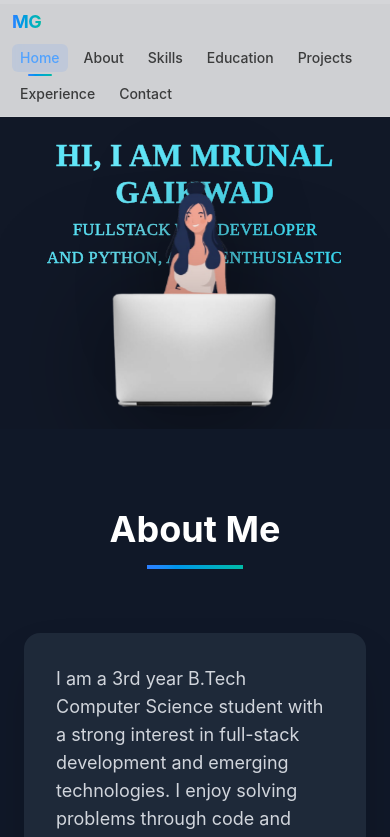
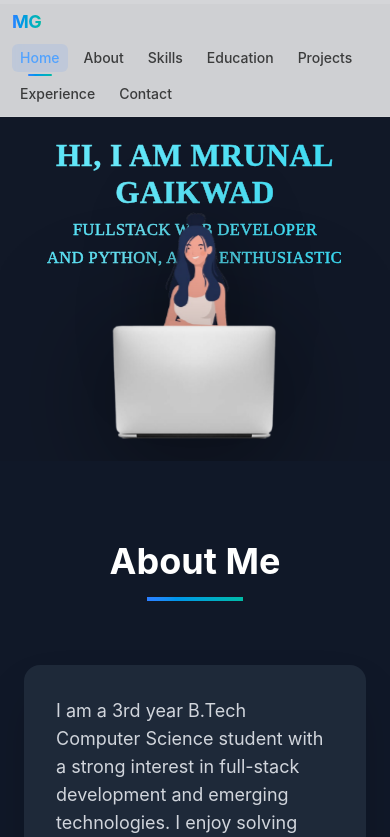
Before and after one commit to Mrunalgaikwad002/Mrunal_Gaikwad-Portfolio, a Next.js app: page / in a window 390 px wide. Shown: the top 837 px of the page. Built offline with nearby package versions, Linux system fonts and the light colour scheme.

Commit message:
responsiveness completed

```diff
--- a/src/app/globals.css
+++ b/src/app/globals.css
@@ -275,7 +275,7 @@ html, body {
 /* Mobile-specific refinements for Hero so all content fits on screen */
 @media (max-width: 480px) {
   /* Ensure navbar has room and content starts below it */
-  #home { padding-top: 64px; min-height: auto; padding-bottom: 16px; }
+  #home { padding-top: 64px; min-height: auto; padding-bottom: 48px; }
 
   .hero-bg { padding: 16px 16px 0 16px; }
 
@@ -301,25 +301,28 @@ html, body {
     bottom: auto;
     width: 100%;
     aspect-ratio: auto;
-    margin: 12px auto 0;
+    margin: 112px auto 0; /* push images further down on mobile */
   }
+  .laptop-img { margin-top: 20px; }
   .avatar-img {
     position: static;
     left: auto;
     transform: none;
-    width: min(56vw, 240px);
+    width: min(48vw, 200px);
     margin: 0 auto;
     opacity: 1;
     animation: none;
+    z-index: 0;
   }
   .laptop-img {
     position: static;
     left: auto;
     transform: none;
-    width: min(78vw, 360px);
-    margin: 8px auto 0;
+    width: min(70vw, 320px);
+    margin: 12px auto 0;
     opacity: 1;
     animation: none;
+    z-index: 0;
   }
 }
 
```
